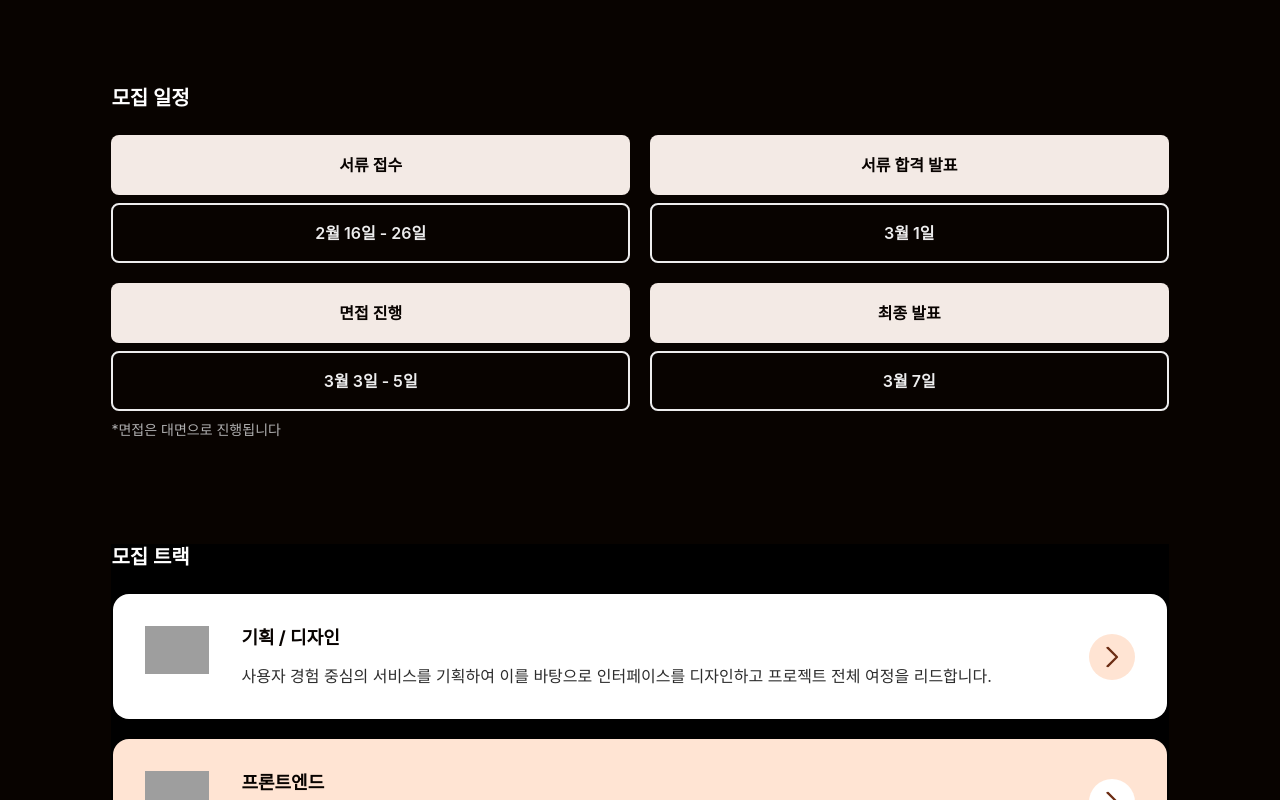
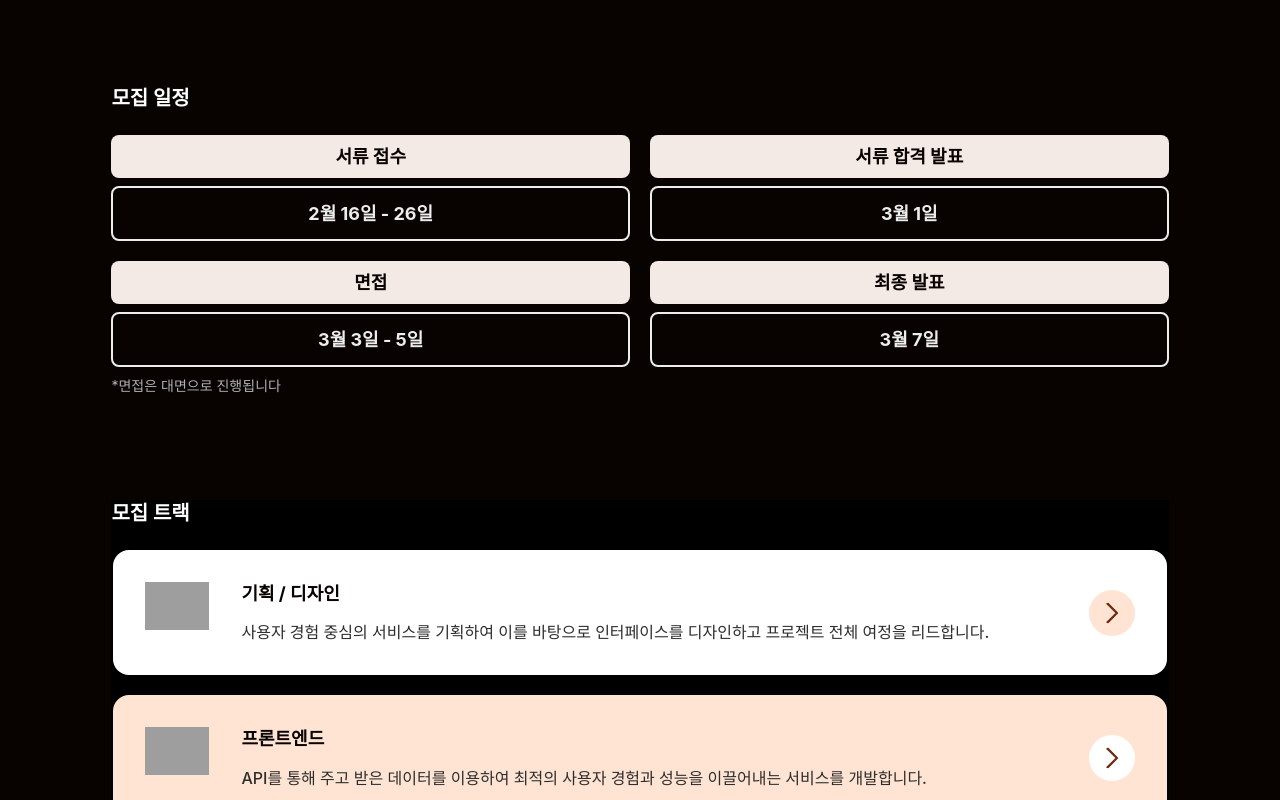
Before and after one commit to likelion-14th-page/likelion-14th-FE, a React (Vite) app: page /recruiting in a window 1280 px wide. Shown: the part 680-1480 px from the top of the page. Built offline with nearby package versions, Linux system fonts and the light colour scheme; no server answers; grey boxes are pictures that could not be loaded; a web font is replaced by a local one.

Commit message:
#72 [UI] 폰트 크기 및 굵기 수정

```diff
--- a/src/components/events/EventCard.jsx
+++ b/src/components/events/EventCard.jsx
@@ -1,4 +1,10 @@
-export default function EventCard({ title, date, isDisabled = false, colSpan = 1 , description = ''}) {
+export default function EventCard({
+  title,
+  date,
+  isDisabled = false,
+  colSpan = 1,
+  description = '',
+}) {
   // 1. date가 문자열이고, '일'이라는 글자가 포함되어 있는지 확인
   const isStringDate = typeof date === 'string';
   const hasDayString = isStringDate && date.includes('일');
@@ -25,37 +31,37 @@ export default function EventCard({ title, date, isDisabled = false, colSpan = 1
       {/* 제목 부분 */}
       <div
         className={`
-          px-6 py-4 text-center flex items-center justify-center h-15 rounded-lg transition-all duration-200
+          px-6 py-2 text-center flex items-center justify-center rounded-lg transition-all duration-200
           ${
             isDisabled
-              ? 'bg-gray-04 text-bg-dark opacity-60'
+              ? 'bg-gray-04 text-bg-dark'
               : 'bg-bright-orange-02 text-bg-dark hover:shadow-lg'
           }
         `}
       >
-        <div className="body-16-semibold lg:body-18-semibold">{title}</div>
+        <div className="text-[16px] font-semibold sm:text-[18px] sm:font-bold ">
+          {title}
+        </div>
       </div>
 
       {/* 날짜 부분 */}
       <div
         className={`
-          px-6 py-4 text-center flex items-center justify-center h-15 rounded-lg transition-all duration-200
+          px-4 py-3 text-center flex items-center justify-center rounded-lg transition-all duration-200
           ${
             // '일'이 포함된 날짜면 활성 색상, 아니면(8월, 추후공지 등) 흐린 색상
-            hasDayString
-              ? 'text-gray-01 hover:shadow-lg'
-              : 'text-gray-04 opacity-60'
+            hasDayString ? 'text-gray-01 hover:shadow-lg' : 'text-gray-04'
           }
-          ${
-            showBorder ? 'border-2 border-gray-01' : ''
-          }
+          ${showBorder ? 'border-2 border-gray-01' : ''}
         `}
       >
-        <div className={
-          hasDayString
-            ? "body-16-semibold lg:body-18-semibold"
-            : "body-16-regular lg:body-18-regular"
-        }>
+        <div
+          className={
+            hasDayString
+              ? 'text-[16px] font-semibold sm:text-[18px] sm:font-bold '
+              : 'text-[16px] font-regular sm:text-[18px] sm:font-regular '
+          }
+        >
           {date}
         </div>
       </div>
--- a/src/components/home/PartCard.jsx
+++ b/src/components/home/PartCard.jsx
@@ -41,7 +41,7 @@ const PartCard = ({ track }) => {
           <div className="title-18-bold md:title-24-semibold lg:title-20-bold text-[#080300] break-keep">
             {track.title}
           </div>
-          <div className="body-14-medium md:body-16-medium text-gray-07 whitespace-pre-line break-keep leading-snug">
+          <div className="font-regular text-[14px] md:font-medium md:text-[16px] text-gray-07 whitespace-pre-line break-keep leading-snug">
             {track.description}
           </div>
         </div>
--- a/src/pages/Home.jsx
+++ b/src/pages/Home.jsx
@@ -18,13 +18,13 @@ const Home = () => {
       </div>
       {/* 3. 메인 히어로 섹션 */}
       {/* h-screen을 주어 한 화면을 꽉 채우고, overflow-hidden으로 사자 이미지가 삐져나오지 않게 합니다. */}
-      <section className="relative w-full h-screen flex justify-center items-center overflow-hidden">
+      <section className="relative w-full h-[700px] flex justify-center items-center overflow-hidden mb-[16px]">
         {/* ✅ 실제 내용물만 responsive-layout으로 감싸 중앙 정렬 */}
         <div className="responsive-layout relative w-full flex flex-col sm:items-center items-start md:items-start">
-          <div className="relative z-10  flex flex-col items-start sm:items-center md:items-start">
+          <div className="relative z-10 mt-[20px] flex flex-col items-start sm:items-center md:items-start">
             <div className="gap-[12px] flex sm:items-center items-start justify-start mb-[24px] sm:justify-center md:justify-start w-full">
               <img src={hongik} alt="logo" className="sm:w-[43px] w-[23px]" />
-              <div className="sm:title-32-semibold title-32-semibold text-white">
+              <div className="sm:title-32-semibold title-32-semibold text-">
                 홍익대학교
               </div>
             </div>
@@ -42,13 +42,13 @@ const Home = () => {
           <img
             src={lion}
             alt="logo"
-            className="hidden md:block absolute right-0 top-1/2 -translate-y-1/2 lg:w-[649px] md:w-[479px] h-auto z-0"
+            className="hidden md:block absolute right-0 top-4/7 -translate-y-1/2 lg:w-[649px] md:w-[479px] h-auto z-0"
           />
         </div>
       </section>
       {/* 4. 하단 콘텐츠 섹션들 */}
       {/* 히어로 섹션과 분리되어 있어 더 이상 겹치지 않습니다. */}
-      <section className="w-full py-[144px]">
+      <section className="w-full pb-[144px]">
         <div className="responsive-layout flex flex-col gap-[144px]">
           <Introduction />
           <KeyComp />
--- a/src/pages/Recruiting.jsx
+++ b/src/pages/Recruiting.jsx
@@ -9,7 +9,7 @@ const Recruiting = () => {
         <div className="title-20-bold text-white">모집 대상</div>
         <div className="body-18-regular text-gray-02">
           홍익대학교 재학생, 휴학생, 졸업유예생 (단, 반드시 1년간 활동이
-          가능해야합니다.)
+          가능해야 합니다.)
         </div>
       </div>
 
@@ -35,7 +35,7 @@ const Recruiting = () => {
           <EventCard title="서류 접수" date="2월 16일 - 26일" />
           <EventCard title="서류 합격 발표" date="3월 1일" />
           <EventCard
-            title="면접 진행"
+            title="면접"
             date="3월 3일 - 5일"
             description="*면접은 대면으로 진행됩니다"
           />
```
